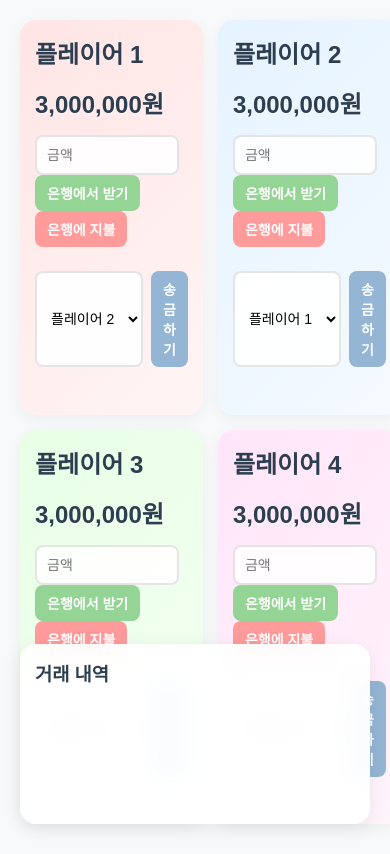
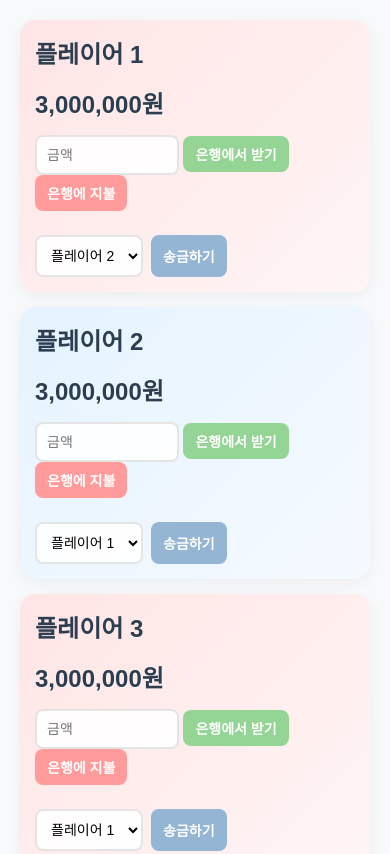
Before and after one commit to zelopy/zelopy.github.io, a plain HTML site: page index.html in a window 390 px wide. Shown: the top 854 px of the page. Drawn offline with Linux system fonts and the light colour scheme.

Commit message:
디자인 수정

```diff
--- a/index.html
+++ b/index.html
@@ -11,13 +11,18 @@
             font-family: 'Apple SD Gothic Neo', 'Noto Sans KR', sans-serif;
             background-color: #f8f9fa;
             min-height: 100vh;
+            overflow: hidden;
         }
-        .grid-container {
+        .main-container {
             display: grid;
-            grid-template-columns: 1fr 1fr;
+            grid-template-columns: 2fr 2fr 1fr;
+            gap: 25px;
+            height: calc(100vh - 40px);
+        }
+        .players-container {
+            display: grid;
             grid-template-rows: 1fr 1fr;
             gap: 25px;
-            height: calc(100vh - 40px);
         }
         .player-section {
             padding: 20px;
@@ -26,6 +31,7 @@
             display: flex;
             flex-direction: column;
             transition: transform 0.2s;
+            min-height: 0; /* 높이 오버플로우 방지 */
         }
         .player-section:hover {
             transform: translateY(-3px);
@@ -68,6 +74,7 @@
             font-size: 14px;
             font-weight: 600;
             transition: all 0.2s;
+            white-space: nowrap;
         }
         button:hover {
             transform: translateY(-2px);
@@ -99,17 +106,19 @@
             box-shadow: 0 0 0 3px rgba(0,0,0,0.05);
         }
         .transaction-history {
-            position: fixed;
-            bottom: 20px;
-            left: 20px;
-            right: 20px;
             background: rgba(255,255,255,0.95);
             padding: 15px;
             border-radius: 16px;
-            height: 150px;
             overflow-y: auto;
             box-shadow: 0 4px 20px rgba(0,0,0,0.08);
             backdrop-filter: blur(10px);
+            height: 100%;
+            display: flex;
+            flex-direction: column;
+        }
+        .transaction-list {
+            flex-grow: 1;
+            overflow-y: auto;
         }
         .transaction-item {
             padding: 8px;
@@ -138,8 +147,22 @@
         }
 
         /* 반응형 디자인 */
+        @media (max-width: 1200px) {
+            .main-container {
+                grid-template-columns: 1fr 1fr;
+            }
+            .transaction-history {
+                grid-column: span 2;
+                height: 200px;
+            }
+        }
+
         @media (max-width: 768px) {
-            .grid-container {
+            .main-container {
+                grid-template-columns: 1fr;
+                gap: 15px;
+            }
+            .players-container {
                 gap: 15px;
             }
             .player-section {
@@ -151,19 +174,24 @@
             button {
                 padding: 8px 12px;
             }
+            .transaction-history {
+                grid-column: span 1;
+            }
         }
     </style>
 </head>
 <body>
-    <div class="grid-container" id="players"></div>
-
-    <div class="transaction-history">
-        <h3>거래 내역</h3>
-        <div id="history"></div>
+    <div class="main-container">
+        <div class="players-container" id="players-left"></div>
+        <div class="players-container" id="players-right"></div>
+        <div class="transaction-history">
+            <h3>거래 내역</h3>
+            <div class="transaction-list" id="history"></div>
+        </div>
     </div>
 
     <script>
-        const STARTING_MONEY = 3000000; // 시작 금액
+        const STARTING_MONEY = 3000000;
         let players = [];
         let transactions = [];
 
@@ -179,14 +207,15 @@
         }
 
         function updateDisplay() {
-            const playersDiv = document.getElementById('players');
-            playersDiv.innerHTML = '';
+            const playersLeftDiv = document.getElementById('players-left');
+            const playersRightDiv = document.getElementById('players-right');
+            playersLeftDiv.innerHTML = '';
+            playersRightDiv.innerHTML = '';
 
-            players.forEach(player => {
+            players.forEach((player, index) => {
                 const playerSection = document.createElement('div');
                 playerSection.className = 'player-section';
 
-                // 다른 플레이어 목록 생성
                 const otherPlayers = players
                     .filter(p => p.id !== player.id)
                     .map(p => `<option value="${p.id}">${p.name}</option>`)
@@ -209,7 +238,13 @@
                         </div>
                     </div>
                 `;
-                playersDiv.appendChild(playerSection);
+
+                // 플레이어 1,2는 왼쪽, 3,4는 오른쪽에 배치
+                if (index < 2) {
+                    playersLeftDiv.appendChild(playerSection);
+                } else {
+                    playersRightDiv.appendChild(playerSection);
+                }
             });
         }
 
```
